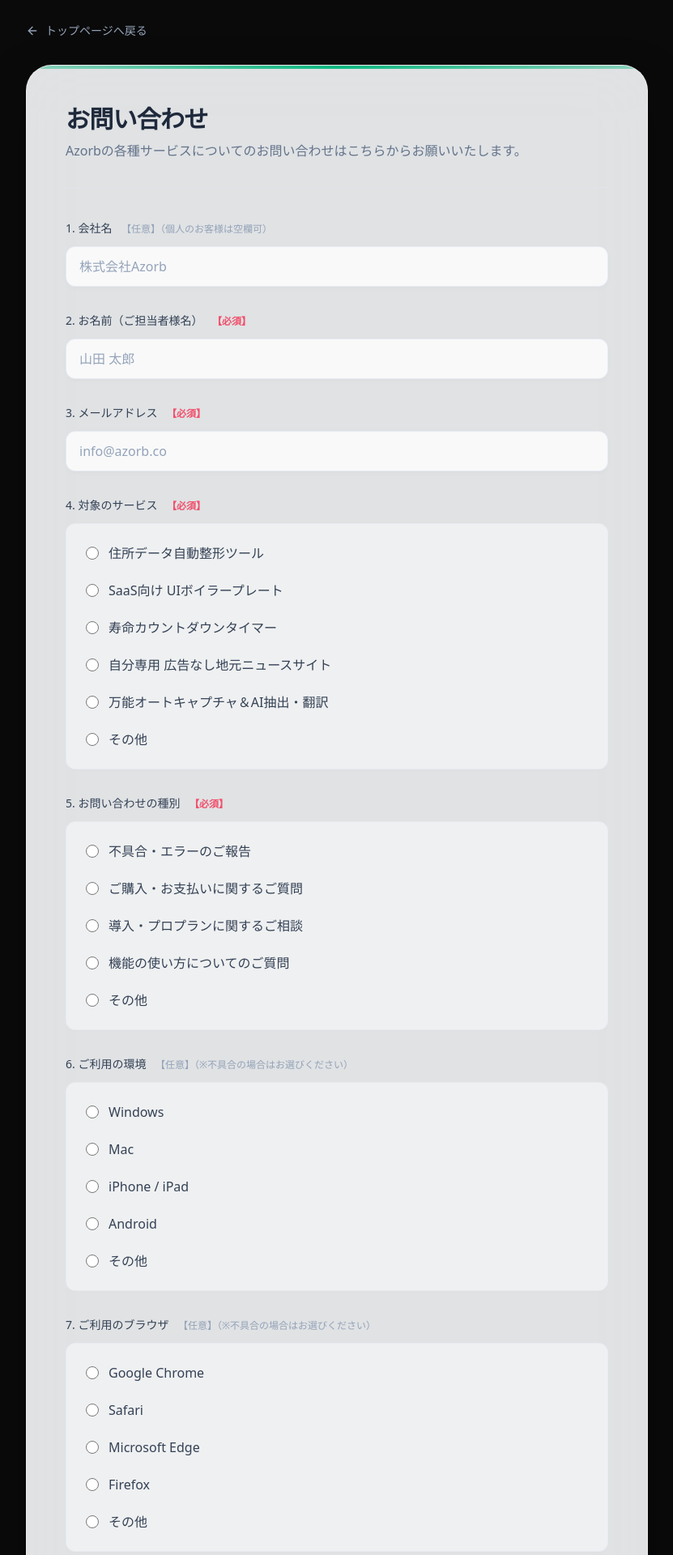
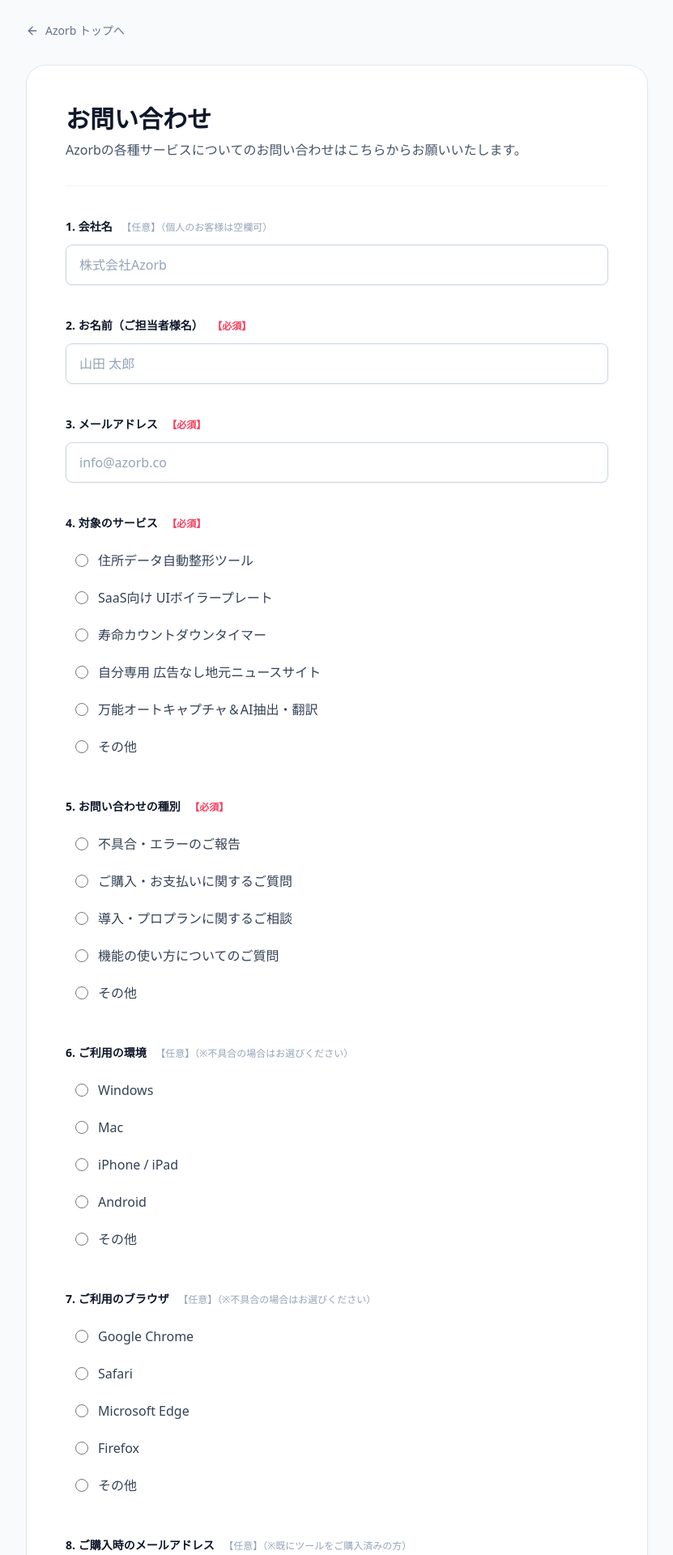
Before and after one commit to giriken35/template-lp, a Next.js app: page /contact in a window 1280 px wide. Shown: the part 20-1940 px from the top of the page at 81% size, without its empty margins (224-1055 px from the left). Built offline with nearby package versions, Linux system fonts and the light colour scheme.

Commit message:
style: redesign contact form to match Azorb main site branding

```diff
--- a/src/app/contact/page.tsx
+++ b/src/app/contact/page.tsx
@@ -2,7 +2,6 @@
 
 import { useState } from 'react';
 import { ArrowLeft, Send } from 'lucide-react';
-import Link from 'next/link';
 
 export default function Contact() {
   const [isSubmitting, setIsSubmitting] = useState(false);
@@ -17,33 +16,28 @@ export default function Contact() {
     setIsSubmitting(true);
   };
 
-  // 入力欄の共通クラス（クリーンで柔らかい質感）
-  const inputClass = "w-full bg-white/80 border border-slate-200/80 rounded-xl px-4 py-3 text-slate-800 placeholder-slate-400 focus:bg-white focus:outline-none focus:ring-2 focus:ring-primary/30 focus:border-primary/50 transition-all shadow-[0_2px_10px_-3px_rgba(0,0,0,0.05)]";
-  // ラジオボタンを囲む枠の共通クラス
-  const radioGroupClass = "space-y-1.5 bg-white/50 p-4 rounded-xl border border-slate-200/60 shadow-[0_2px_10px_-3px_rgba(0,0,0,0.02)]";
-  // 動的入力欄のクラス
-  const dynamicInputClass = "w-full bg-white/80 border border-slate-200/80 rounded-lg px-3 py-2 text-sm text-slate-800 focus:bg-white focus:outline-none focus:ring-2 focus:ring-primary/30 shadow-inner mt-2 transition-all";
+  // Azorb本体サイトに合わせたクリーンなライトテーマ
+  const inputClass = "w-full bg-white border border-slate-300 rounded-lg px-4 py-3 text-slate-900 placeholder-slate-400 focus:outline-none focus:border-blue-500 focus:ring-1 focus:ring-blue-500 transition-all shadow-sm";
+  const radioGroupClass = "space-y-1.5 p-1";
+  const dynamicInputClass = "w-full bg-slate-50 border border-slate-300 rounded-lg px-3 py-2 text-sm text-slate-900 focus:bg-white focus:outline-none focus:border-blue-500 focus:ring-1 focus:ring-blue-500 mt-2 transition-all shadow-sm";
 
   return (
-    <div className="min-h-screen bg-background font-sans selection:bg-primary/30 py-12 px-6">
-      {/* 背景は暗いネオンのまま */}
-      <div className="ambient-bg" />
+    <div className="min-h-screen bg-[#f8fafc] font-sans py-12 px-6">
+      <div className="max-w-3xl mx-auto">
 
-      <div className="max-w-3xl mx-auto relative z-10">
-        <Link
-          href="/"
-          className="inline-flex items-center text-sm text-slate-400 hover:text-primary transition-colors mb-8 group"
+        {/* Azorb自社サイトへの戻るボタン */}
+        <a
+          href="https://azorb-site.vercel.app/"
+          className="inline-flex items-center text-sm text-slate-500 hover:text-slate-800 transition-colors mb-8 font-medium"
         >
-          <ArrowLeft className="w-4 h-4 mr-2 transition-transform group-hover:-translate-x-1" />
-          トップページへ戻る
-        </Link>
+          <ArrowLeft className="w-4 h-4 mr-2" />
+          Azorb トップへ
+        </a>
 
-        {/* 圧倒的高級感：真っ白ではなく少し透け感のある柔らかいオフホワイト調のグラスカード */}
-        <div className="bg-[#f8fafc]/90 backdrop-blur-2xl text-slate-800 rounded-[2rem] p-8 md:p-12 border border-white/40 shadow-[0_20px_60px_-15px_rgba(0,0,0,0.5)] relative overflow-hidden">
-          <div className="absolute top-0 left-0 w-full h-1 bg-gradient-to-r from-primary/40 via-primary to-primary/40"></div>
-
-          <h1 className="text-3xl font-extrabold mb-2 text-slate-800 tracking-tight">お問い合わせ</h1>
-          <p className="text-slate-500 mb-10 pb-8 border-b border-slate-200/60 leading-relaxed">
+        {/* クリーンでフラットな白背景のフォームカード */}
+        <div className="bg-white text-slate-800 rounded-3xl p-8 md:p-12 border border-slate-200 shadow-sm relative overflow-hidden">
+          <h1 className="text-2xl md:text-3xl font-bold mb-2 text-slate-900">お問い合わせ</h1>
+          <p className="text-slate-600 mb-10 pb-8 border-b border-slate-100 text-sm md:text-base">
             Azorbの各種サービスについてのお問い合わせはこちらからお願いいたします。
           </p>
 
@@ -51,10 +45,10 @@ export default function Contact() {
             action="#"
             method="POST"
             onSubmit={handleSubmit}
-            className="space-y-8"
+            className="space-y-10"
           >
             <div className="space-y-3">
-              <label className="block text-sm font-medium text-slate-700">
+              <label className="block text-sm font-bold text-slate-900">
                 1. 会社名 <span className="text-slate-400 ml-2 text-xs font-normal">【任意】（個人のお客様は空欄可）</span>
               </label>
               <input
@@ -66,8 +60,8 @@ export default function Contact() {
             </div>
 
             <div className="space-y-3">
-              <label className="block text-sm font-medium text-slate-700">
-                2. お名前（ご担当者様名） <span className="text-rose-500/90 ml-2 text-xs font-bold">【必須】</span>
+              <label className="block text-sm font-bold text-slate-900">
+                2. お名前（ご担当者様名） <span className="text-rose-500 ml-2 text-xs font-bold">【必須】</span>
               </label>
               <input
                 type="text"
@@ -79,8 +73,8 @@ export default function Contact() {
             </div>
 
             <div className="space-y-3">
-              <label className="block text-sm font-medium text-slate-700">
-                3. メールアドレス <span className="text-rose-500/90 ml-2 text-xs font-bold">【必須】</span>
+              <label className="block text-sm font-bold text-slate-900">
+                3. メールアドレス <span className="text-rose-500 ml-2 text-xs font-bold">【必須】</span>
               </label>
               <input
                 type="email"
@@ -92,8 +86,8 @@ export default function Contact() {
             </div>
 
             <div className="space-y-3">
-              <label className="block text-sm font-medium text-slate-700">
-                4. 対象のサービス <span className="text-rose-500/90 ml-2 text-xs font-bold">【必須】</span>
+              <label className="block text-sm font-bold text-slate-900">
+                4. 対象のサービス <span className="text-rose-500 ml-2 text-xs font-bold">【必須】</span>
               </label>
               <div className={radioGroupClass}>
                 {[
@@ -104,7 +98,7 @@ export default function Contact() {
                   "万能オートキャプチャ＆AI抽出・翻訳",
                   "その他"
                 ].map((service) => (
-                  <label key={service} className="flex items-center space-x-3 p-2 rounded hover:bg-slate-100 transition-colors cursor-pointer">
+                  <label key={service} className="flex items-center space-x-3 p-2 rounded hover:bg-slate-50 transition-colors cursor-pointer">
                     <input
                       type="radio"
                       name="service"
@@ -112,13 +106,12 @@ export default function Contact() {
                       required
                       checked={selectedService === service}
                       onChange={(e) => setSelectedService(e.target.value)}
-                      className="w-4 h-4 text-primary bg-white border-slate-300 focus:ring-primary"
+                      className="w-4 h-4 text-blue-600 bg-white border-slate-300 focus:ring-blue-500"
                     />
-                    <span className="text-slate-700 font-medium">{service}</span>
+                    <span className="text-slate-700">{service}</span>
                   </label>
                 ))}
 
-                {/* その他の場合の記述欄 */}
                 {selectedService === "その他" && (
                   <div className="pl-9 pr-2 pb-2 pt-1 transition-all duration-200">
                     <input
@@ -134,8 +127,8 @@ export default function Contact() {
             </div>
 
             <div className="space-y-3">
-              <label className="block text-sm font-medium text-slate-700">
-                5. お問い合わせの種別 <span className="text-rose-500/90 ml-2 text-xs font-bold">【必須】</span>
+              <label className="block text-sm font-bold text-slate-900">
+                5. お問い合わせの種別 <span className="text-rose-500 ml-2 text-xs font-bold">【必須】</span>
               </label>
               <div className={radioGroupClass}>
                 {[
@@ -145,7 +138,7 @@ export default function Contact() {
                   "機能の使い方についてのご質問",
                   "その他"
                 ].map((type) => (
-                  <label key={type} className="flex items-center space-x-3 p-2 rounded hover:bg-slate-100 transition-colors cursor-pointer">
+                  <label key={type} className="flex items-center space-x-3 p-2 rounded hover:bg-slate-50 transition-colors cursor-pointer">
                     <input
                       type="radio"
                       name="inquiry_type"
@@ -153,13 +146,12 @@ export default function Contact() {
                       required
                       checked={selectedInquiryType === type}
                       onChange={(e) => setSelectedInquiryType(e.target.value)}
-                      className="w-4 h-4 text-primary bg-white border-slate-300 focus:ring-primary"
+                      className="w-4 h-4 text-blue-600 bg-white border-slate-300 focus:ring-blue-500"
                     />
-                    <span className="text-slate-700 font-medium">{type}</span>
+                    <span className="text-slate-700">{type}</span>
                   </label>
                 ))}
 
-                {/* その他の場合の記述欄 */}
                 {selectedInquiryType === "その他" && (
                   <div className="pl-9 pr-2 pb-2 pt-1 transition-all duration-200">
                     <input
@@ -175,25 +167,24 @@ export default function Contact() {
             </div>
 
             <div className="space-y-3">
-              <label className="block text-sm font-medium text-slate-700">
+              <label className="block text-sm font-bold text-slate-900">
                 6. ご利用の環境 <span className="text-slate-400 ml-2 text-xs font-normal">【任意】（※不具合の場合はお選びください）</span>
               </label>
               <div className={radioGroupClass}>
                 {["Windows", "Mac", "iPhone / iPad", "Android", "その他"].map((env) => (
-                  <label key={env} className="flex items-center space-x-3 p-2 rounded hover:bg-slate-100 transition-colors cursor-pointer">
+                  <label key={env} className="flex items-center space-x-3 p-2 rounded hover:bg-slate-50 transition-colors cursor-pointer">
                     <input
                       type="radio"
                       name="os"
                       value={env}
                       checked={selectedOs === env}
                       onChange={(e) => setSelectedOs(e.target.value)}
-                      className="w-4 h-4 text-primary bg-white border-slate-300 focus:ring-primary"
+                      className="w-4 h-4 text-blue-600 bg-white border-slate-300 focus:ring-blue-500"
                     />
-                    <span className="text-slate-700 font-medium">{env}</span>
+                    <span className="text-slate-700">{env}</span>
                   </label>
                 ))}
 
-                {/* その他の場合の記述欄 */}
                 {selectedOs === "その他" && (
                   <div className="pl-9 pr-2 pb-2 pt-1 transition-all duration-200">
                     <input
@@ -208,25 +199,24 @@ export default function Contact() {
             </div>
 
             <div className="space-y-3">
-              <label className="block text-sm font-medium text-slate-700">
+              <label className="block text-sm font-bold text-slate-900">
                 7. ご利用のブラウザ <span className="text-slate-400 ml-2 text-xs font-normal">【任意】（※不具合の場合はお選びください）</span>
               </label>
               <div className={radioGroupClass}>
                 {["Google Chrome", "Safari", "Microsoft Edge", "Firefox", "その他"].map((browser) => (
-                  <label key={browser} className="flex items-center space-x-3 p-2 rounded hover:bg-slate-100 transition-colors cursor-pointer">
+                  <label key={browser} className="flex items-center space-x-3 p-2 rounded hover:bg-slate-50 transition-colors cursor-pointer">
                     <input
                       type="radio"
                       name="browser"
                       value={browser}
                       checked={selectedBrowser === browser}
                       onChange={(e) => setSelectedBrowser(e.target.value)}
-                      className="w-4 h-4 text-primary bg-white border-slate-300 focus:ring-primary"
+                      className="w-4 h-4 text-blue-600 bg-white border-slate-300 focus:ring-blue-500"
                     />
-                    <span className="text-slate-700 font-medium">{browser}</span>
+                    <span className="text-slate-700">{browser}</span>
                   </label>
                 ))}
 
-                {/* その他の場合の記述欄 */}
                 {selectedBrowser === "その他" && (
                   <div className="pl-9 pr-2 pb-2 pt-1 transition-all duration-200">
                     <input
@@ -241,7 +231,7 @@ export default function Contact() {
             </div>
 
             <div className="space-y-3">
-              <label className="block text-sm font-medium text-slate-700">
+              <label className="block text-sm font-bold text-slate-900">
                 8. ご購入時のメールアドレス <span className="text-slate-400 ml-2 text-xs font-normal">【任意】（※既にツールをご購入済みの方）</span>
               </label>
               <input
@@ -253,8 +243,8 @@ export default function Contact() {
             </div>
 
             <div className="space-y-3">
-              <label className="block text-sm font-medium text-slate-700">
-                9. 具体的なお問い合わせ内容 <span className="text-rose-500/90 ml-2 text-xs font-bold">【必須】</span>
+              <label className="block text-sm font-bold text-slate-900">
+                9. 具体的なお問い合わせ内容 <span className="text-rose-500 ml-2 text-xs font-bold">【必須】</span>
               </label>
               <textarea
                 name="message"
@@ -265,11 +255,11 @@ export default function Contact() {
               ></textarea>
             </div>
 
-            <div className="pt-4">
+            <div className="pt-6">
               <button
                 type="submit"
                 disabled={isSubmitting}
-                className="w-full bg-primary hover:bg-primary-hover text-white font-bold py-4 rounded-xl transition-all shadow-lg shadow-primary/30 flex items-center justify-center gap-2 disabled:opacity-50 disabled:cursor-not-allowed"
+                className="w-full bg-[#1e40af] hover:bg-[#1e3a8a] text-white font-bold py-4 rounded-xl transition-all shadow-md flex items-center justify-center gap-2 disabled:opacity-50 disabled:cursor-not-allowed"
               >
                 {isSubmitting ? (
                   "送信準備中..."
@@ -280,7 +270,7 @@ export default function Contact() {
                   </>
                 )}
               </button>
-              <p className="text-center text-slate-500 text-xs mt-4 font-medium">
+              <p className="text-center text-slate-500 text-xs mt-4">
                 ※現在、送信機能はセットアップ中です。
               </p>
             </div>
```
